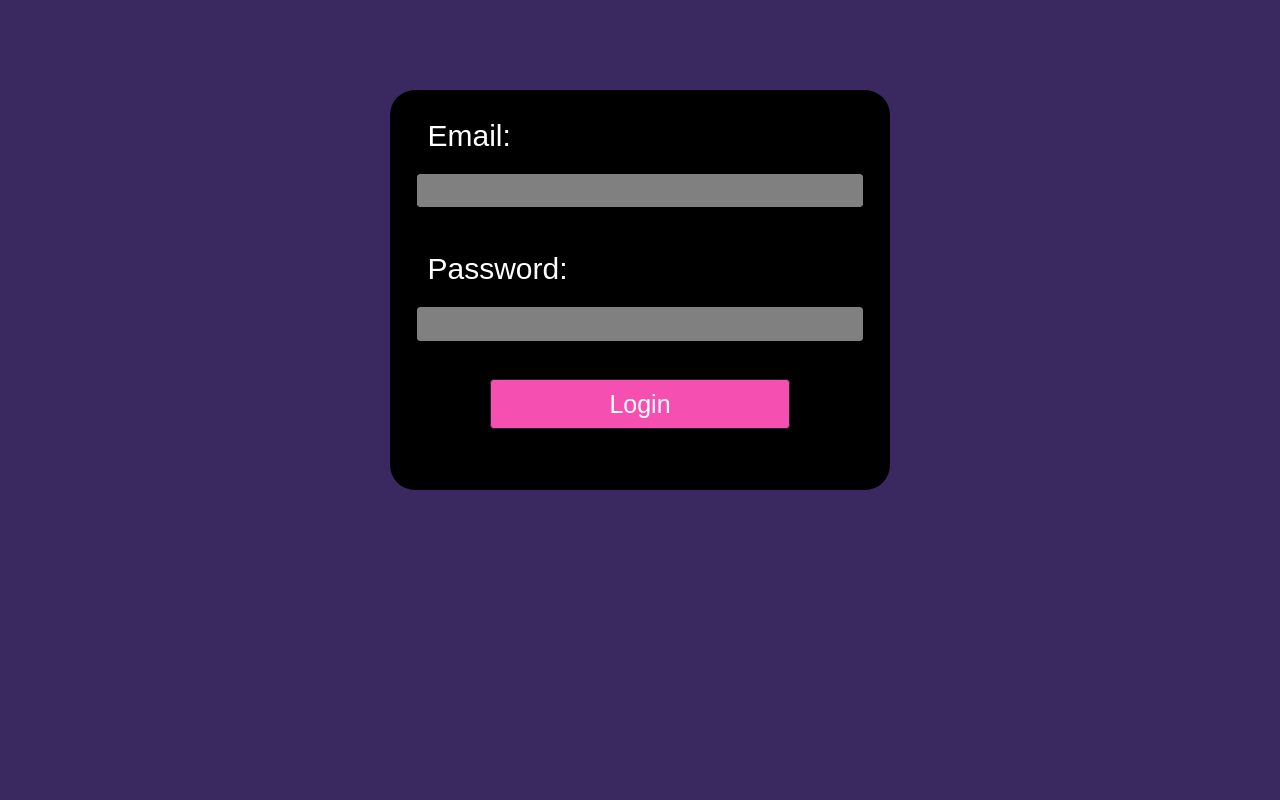
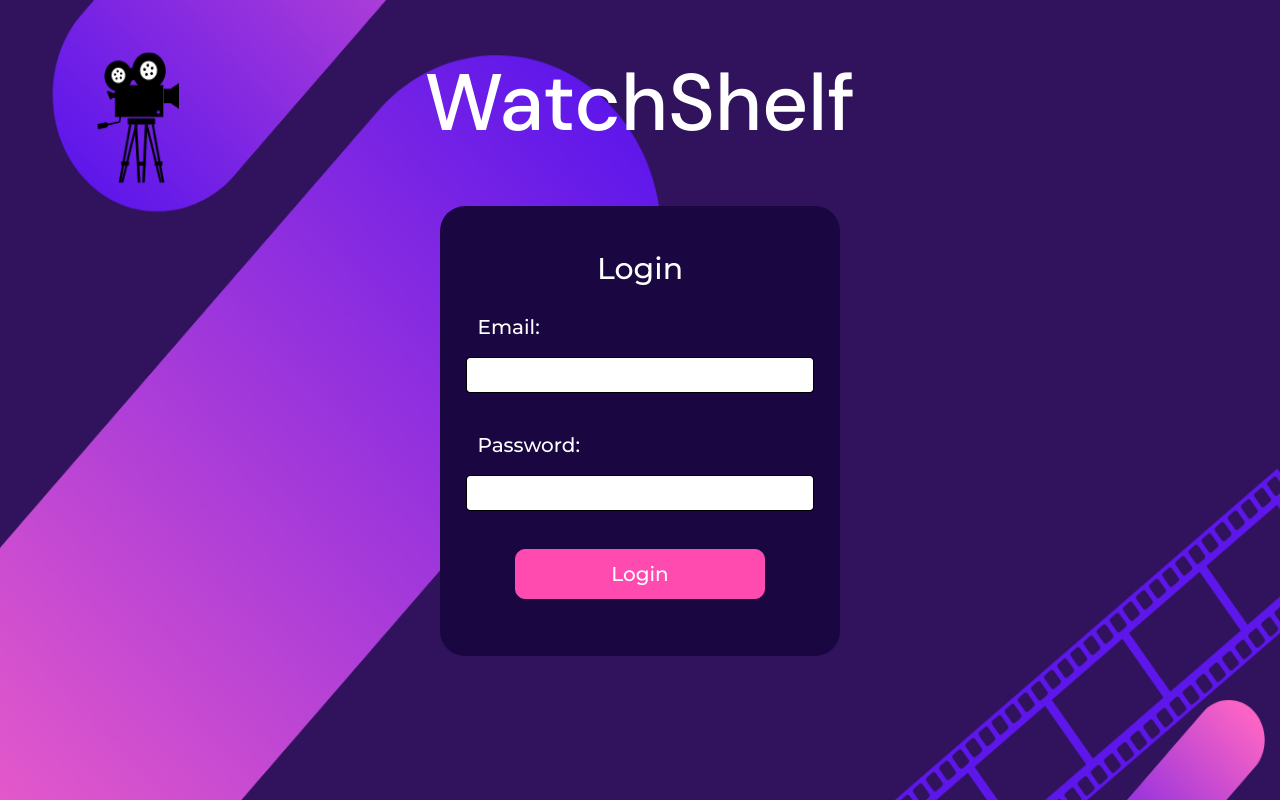
Before and after one commit to JulietteLaburthe/4750-project, a PHP site: page /php-gcp/login.php in a window 1280 px wide. Run offline with PHP 8.4, Linux system fonts and the light colour scheme.

Commit message:
login and sign up page styling

```diff
--- a/php-gcp/home_page.php
+++ b/php-gcp/home_page.php
@@ -38,7 +38,7 @@
 <br><br>
 <div class="container" >
 
-<div class="container" style="text-align: center; padding-bottom:7%">
+<div class="container" style="text-align: center; padding-bottom:10%">
  <font color="white"> <h1 style="font-size:80px; font-family: 'DM Sans', sans-serif;">WatchShelf</h1>  </font>
  <p style="color:white;  font-size:20px; font-family: 'Montserrat', sans-serif;">remember what moved you.</p>
  <img src="movie_image.png" alt="movie icon on home page" style="width: 400px; height:auto;">
--- a/php-gcp/login.php
+++ b/php-gcp/login.php
@@ -15,32 +15,51 @@ if ($_SERVER['REQUEST_METHOD'] == 'POST')
 }
 
 ?>
+<head>
   <!-- if you choose to use CDN for CSS bootstrap -->
   <link href="https://cdn.jsdelivr.net/npm/bootstrap@5.1.3/dist/css/bootstrap.min.css" rel="stylesheet" integrity="sha384-1BmE4kWBq78iYhFldvKuhfTAU6auU8tT94WrHftjDbrCEXSU1oBoqyl2QvZ6jIW3" crossorigin="anonymous">
   <link rel="icon" type="image/png" href="https://clipartix.com/wp-content/uploads/2017/01/Movie-camera-clip-art-clipart-free-download-11.png" />
   <!-- you may also use W3's formats -->
   <link rel="stylesheet" href="https://www.w3schools.com/w3css/4/w3.css">
-  <body style="background-color:#3a2961 ;">
-  <br><br><br><br>
-  <div class="container" style="text-align: center;width: 500px;height:400px;background-color:black;border-radius: 25px;">
-  <br>
+  <style>
+@import url('https://fonts.googleapis.com/css2?family=DM+Sans:wght@500;700&display=swap');
+@import url('https://fonts.googleapis.com/css2?family=DM+Sans:wght@500;700&family=Montserrat:wght@500&display=swap');
+</style>
+</head>
+
+<body style="height: 100%; background-image: url('background.png');
+ background-position: center;
+  background-repeat: no-repeat;
+  background-size: 100% 100%;">
+<center>
+<br><br>
+
+<div class="container" style="text-align: center; padding-bottom:7%">
+ <font color="white"> <h1 style="font-size:80px; font-family: 'DM Sans', sans-serif;">WatchShelf</h1>  </font>
+ <br></br>
+  <div class="container" style="text-align: center;width: 400px;height:450px;background-color:#1a0641;border-radius: 25px;">
+
+  <br></br>
 <form name="mainForm" action="login.php" method="post">
+<div class="row mb-3 mx-3">
+<h2 style="font-family: 'Montserrat', sans-serif; color:white;">Login</h2>
+</div>
   <div class="row mb-3 mx-3">
-  <p style="font-size:30;font-family: sans-serif;color:white;text-align:left"> Email:</p>
+  <p style="font-size:20;font-family: 'Montserrat', sans-serif;color:white;text-align:left"> Email:</p>
     <br>
-    <input type="text" class="form-control" name="email" style='background-color:grey;border-color:black;color:white'
+    <input type="text" class="form-control" name="email" style='border-color:black;color:white'
             ?>
   </div>
   </br>
   <div class="row mb-3 mx-3">
-  <p style="font-size:30;font-family: sans-serif;color:white;text-align:left"> Password:</p>
+  <p style="font-size:20;font-family: 'Montserrat', sans-serif;color:white;text-align:left"> Password:</p>
     <br>
-    <input type="text" class="form-control" name="password"  style='background-color:grey;border-color:black;color:white'
+    <input type="text" class="form-control" name="password"  style='border-color:black;color:white'
             ?>
   </div>
   <br>
   <input type="submit" value="Login" name="btnAction" class="btn btn-dark"
-        title="Login"  style="height:50px;width:300px;color:white;background-color:#f44fb1;font-family: sans-serif;font-size:25px"/>
+        title="Login"  style="border-radius: 10px; font-size:20px; height:50px;width:250px;color:white; background-color:#FF4BB0; border-color:#f44fb1; font-family: 'Montserrat', sans-serif;"/>
 </form>
   </div>
   </body>
--- a/php-gcp/user_functions.php
+++ b/php-gcp/user_functions.php
@@ -18,7 +18,7 @@ function login($email, $password)
     // echo $results[2] ."\n"; //returns the password
 
     if ($results == null) {
-        echo "<div class='container' style='text-align: center;width: 800px;height:30px;background-color:black;border-radius: 15px;'><p style='color:white'>Error checking for user: email does not exist</p></div>";
+        echo "<br></br><div class='container' style='text-align: center;width: 500px;height:30px;background-color:#1a0641;border-radius: 7px;'><p style='color:white'>Error checking for user: email does not exist</p></div>";
 
     } else if (!empty($results)){
         // $p = password_hash($password,PASSWORD_DEFAULT);
@@ -30,7 +30,8 @@ function login($email, $password)
             // $_SESSION['email'] = $email;
 			// $_SESSION['username'] = $query[1];
 
-			echo '<div class="container" style="text-align: center;width: 800px;height:30px;background-color:black;border-radius: 15px;"><a style="color:white" href="https://localhost/php-gcp/add_media?email=' . $email . '">Login Successful! Click here to start Adding Media to Your Watchlist!</a></div>';
+			echo '<br></br> <div class="container" style="text-align: center;width: 600px;height:30px;background-color:#1a0641;border-radius: 15px; "><a href="https://localhost/php-gcp/add_media?email=' . $email . '" style="color:white">Login Successful!
+			Click here to start Adding Media to Your Watchlist!</a></div>';
 
 
 
```
Also changed, not shown: php-gcp/signup.php (+27 -9 lines).
